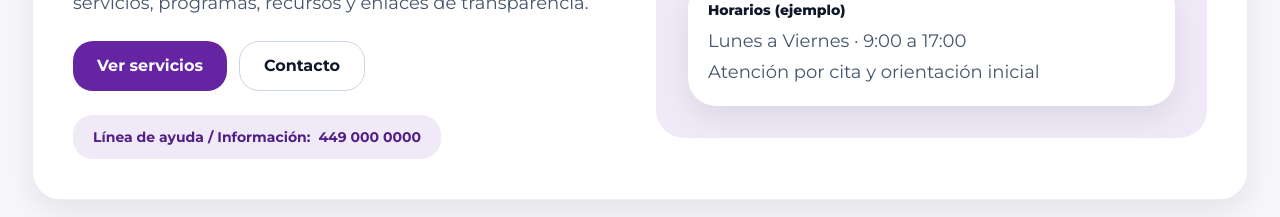
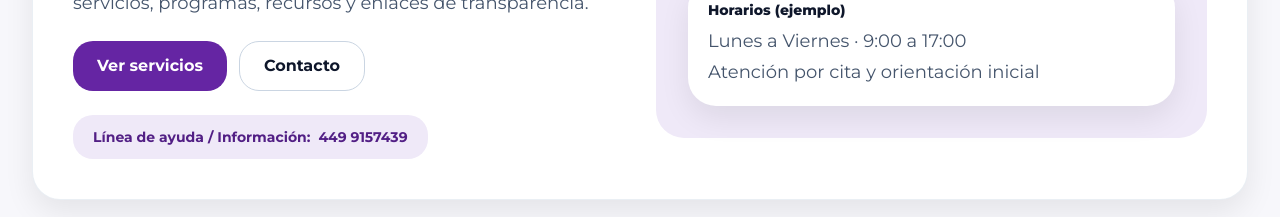
Before and after one commit to DeepCodeCompany/imma, a React (Vite) app: page / in a window 1280 px wide. Shown: the part 860-1077 px from the top of the page. Built offline with nearby package versions, Linux system fonts and the light colour scheme.

Commit message:
Actualizar HomePage.tsx

```diff
--- a/src/pages/HomePage.tsx
+++ b/src/pages/HomePage.tsx
@@ -71,7 +71,7 @@ export default function HomePage() {
 
               <div className="mt-6 inline-flex items-center rounded-2xl bg-[#efe9f8] px-5 py-3 text-sm font-bold text-imma-800">
                 Línea de ayuda / Información:{" "}
-                <span className="ml-2">449 000 0000</span>
+                <span className="ml-2">449 9157439</span>
               </div>
             </div>
 
```
